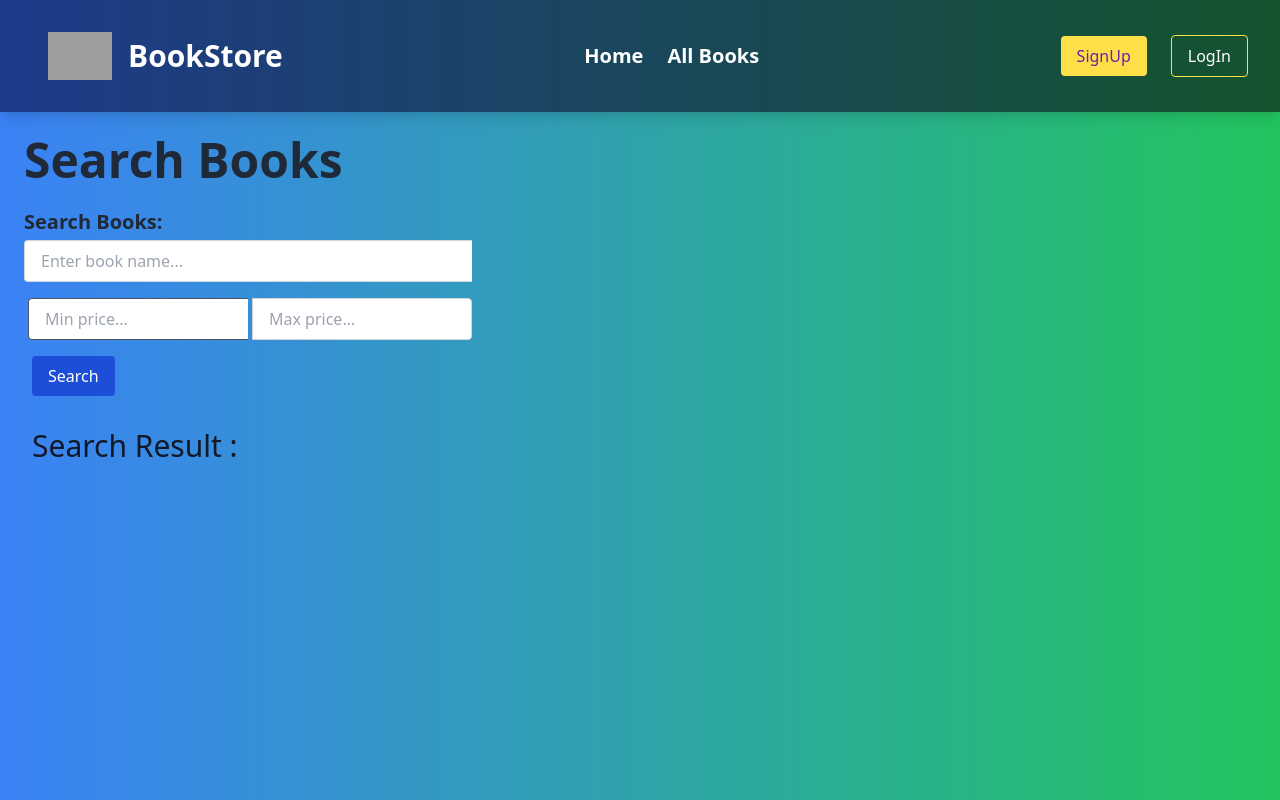
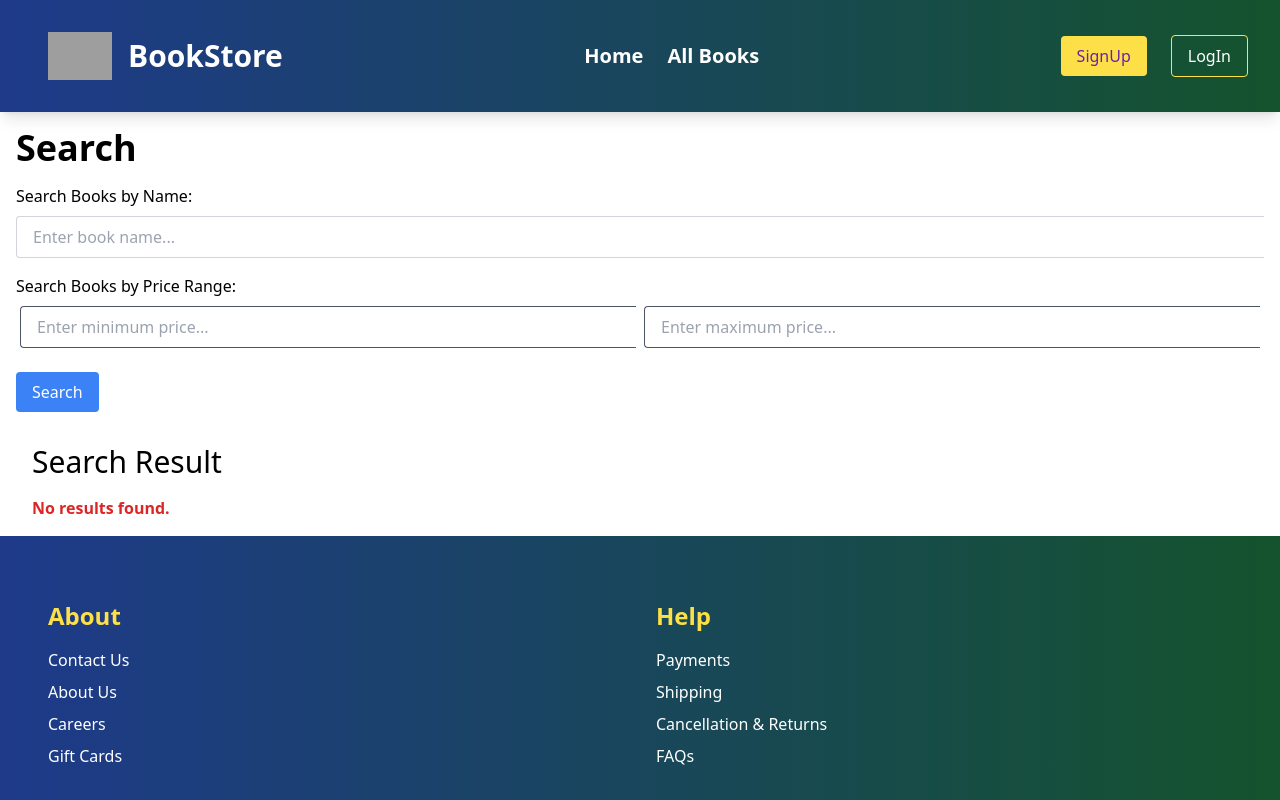
Before and after one commit to Adnan-Shahriar-1190/book-STORE, a React (Create React App) app in the folder frontend/: page /BookSearch in a window 1280 px wide. Shown: the top 800 px of the page. Built offline with nearby package versions, Linux system fonts and the light colour scheme; grey boxes are pictures that could not be loaded.

Commit message:
fixing search

```diff
--- a/frontend/src/pages/BookSearch.jsx
+++ b/frontend/src/pages/BookSearch.jsx
@@ -10,27 +10,21 @@ const BookSearch = () => {
   const [loading, setLoading] = useState(false);
   const [error, setError] = useState("");
 
-  const handleSearch = async () => {
+  const handleSearchByName = async () => {
     try {
       setLoading(true);
-      let url = "https://book-store-server-seven.vercel.app/api/v1/search-books?";
-      if (searchTerm) {
-        url += `name=${encodeURIComponent(searchTerm)}`;
-      }
-      if (minPrice && maxPrice) {
-        url += `${searchTerm ? '&' : ''}minPrice=${encodeURIComponent(minPrice)}&maxPrice=${encodeURIComponent(maxPrice)}`;
-      }
-
-      const response = await fetch(url);
+      const response = await fetch(
+        `http://localhost:1000/api/v1/search-books?name=${encodeURIComponent(
+          searchTerm
+        )}`
+      );
       if (!response.ok) {
         throw new Error("Failed to fetch data");
       }
-
       const data = await response.json();
       setSearchResults(data.data);
       setError("");
-
-      setSearchTerm("");
+      // Clear price search inputs
       setMinPrice("");
       setMaxPrice("");
     } catch (error) {
@@ -41,18 +35,54 @@ const BookSearch = () => {
     }
   };
 
+  const handleSearchByPriceRange = async () => {
+    try {
+      if (!minPrice || !maxPrice) {
+        setError("Please provide both minPrice and maxPrice");
+        setSearchResults([]);
+        return;
+      }
+      setLoading(true);
+      const response = await fetch(
+        `http://localhost:1000/api/v1/books-in-price-range?minPrice=${encodeURIComponent(
+          minPrice
+        )}&maxPrice=${encodeURIComponent(maxPrice)}`
+      );
+
+      if (!response.ok) {
+        throw new Error("Failed to fetch data");
+      }
+
+      const data = await response.json();
+      setSearchResults(data.data);
+      setError("");
+      setSearchTerm("");
+    } catch (error) {
+      setError("An error occurred while fetching data.");
+      setSearchResults([]);
+    } finally {
+      setLoading(false);
+    }
+  };
+
+  const handleSearch = () => {
+    if (searchTerm) {
+      handleSearchByName();
+    } else if (minPrice && maxPrice) {
+      handleSearchByPriceRange();
+    } else {
+      setError("Please enter a search term or specify a price range.");
+      setSearchResults([]);
+    }
+  };
+
   return (
-    <div className="bg-gradient-to-r from-blue-500 to-green-500 p-6 min-h-screen flex flex-col items-start">
-      <h2 className="text-5xl font-extrabold mb-6 text-gray-800">
-        Search Books
-      </h2>
+    <div className="p-4">
+      <h2 className="text-4xl font-bold mb-4">Search</h2>
 
-      {/* Search Parameters */}
-      <div className="mb-6 w-full max-w-md">
-        <h1 className="block mb-1 text-gray-800 text-xl font-semibold">
-          Search Books:
-        </h1>
+      {/* Search by Book Name */}
       <div className="mb-4">
+        <label className="block mb-2">Search Books by Name:</label>
         <input
           type="text"
           value={searchTerm}
@@ -61,54 +91,58 @@ const BookSearch = () => {
           placeholder="Enter book name..."
         />
       </div>
+
+      {/* Search by Price Range */}
+      <div className="mb-4">
+        <label className="block mb-2">Search Books by Price Range:</label>
         <div className="flex mb-4">
           <input
             type="number"
             value={minPrice}
             onChange={(e) => setMinPrice(e.target.value)}
             className="px-4 py-2 mx-1 border border-r-0 border-gray-600 rounded-l w-1/2 focus:outline-none focus:ring-2 focus:ring-blue-400"
-            placeholder="Min price..."
+            placeholder="Enter minimum price..."
           />
           <input
             type="number"
             value={maxPrice}
             onChange={(e) => setMaxPrice(e.target.value)}
-            className="px-4 py-2 border border-gray-300 rounded-r w-1/2 focus:outline-none focus:ring-2 focus:ring-blue-400"
-            placeholder="Max price..."
+            className="px-4 py-2 mx-1 border border-r-0 border-gray-600 rounded-l w-1/2 focus:outline-none focus:ring-2 focus:ring-blue-400"
+            placeholder="Enter maximum price..."
           />
         </div>
+      </div>
+
+      {/* Unified Search Button */}
       <button
         onClick={handleSearch}
-          className="bg-blue-700 text-white px-4 py-2 mx-2 rounded hover:bg-yellow-500 focus:outline-none focus:ring-2 focus:ring-blue-400"
+        className="bg-blue-500 text-white px-4 py-2 mt-2 rounded hover:bg-blue-600 focus:outline-none"
       >
         Search
       </button>
-      </div>
 
       {/* Error and Results Display */}
       {error && <p className="text-red-500">{error}</p>}
 
-      <div className="w-full">
+      <div>
         {loading ? (
           <div className="flex items-center justify-center my-8">
             <Loader />
           </div>
         ) : (
-          <div className="mt-2 px-2 w-full">
-            <h4 className="text-3xl text-gray-900">Search Result :</h4>
+          <div className="mt-8 px-4">
+            <h4 className="text-3xl text-black">Search Result</h4>
             {searchResults && searchResults.length > 0 ? (
-              <div className="my-8 grid grid-cols-1 sm:grid-cols-2 md:grid-cols-3 lg:grid-cols-4 gap-6">
+              <div className="my-8 grid grid-cols-1 sm:grid-cols-3 md:grid-cols-4 gap-4">
                 {searchResults.map((book, index) => (
                   <div key={index}>
                     <BookCard data={book} />
                   </div>
                 ))}
               </div>
-            ) : searchResults !== null ? (
-              <p className="mt-4 text-3xl text-white-600 font-semibold">
-                No results found.
-              </p>
-            ) : null}
+            ) : (
+              <p className="mt-4 text-red-600 font-semibold">No results found.</p>
+            )}
           </div>
         )}
       </div>
```
Lines whose indentation alone changed are shown as unchanged.
